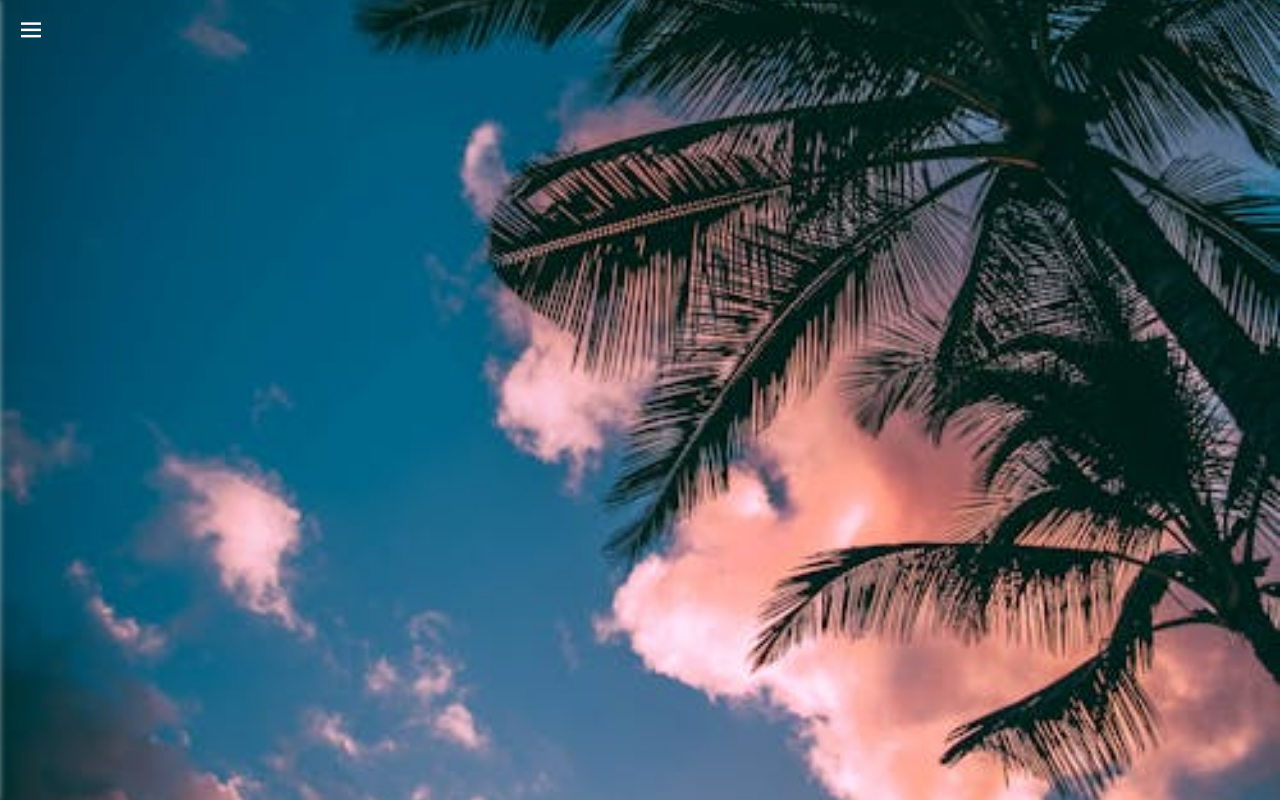
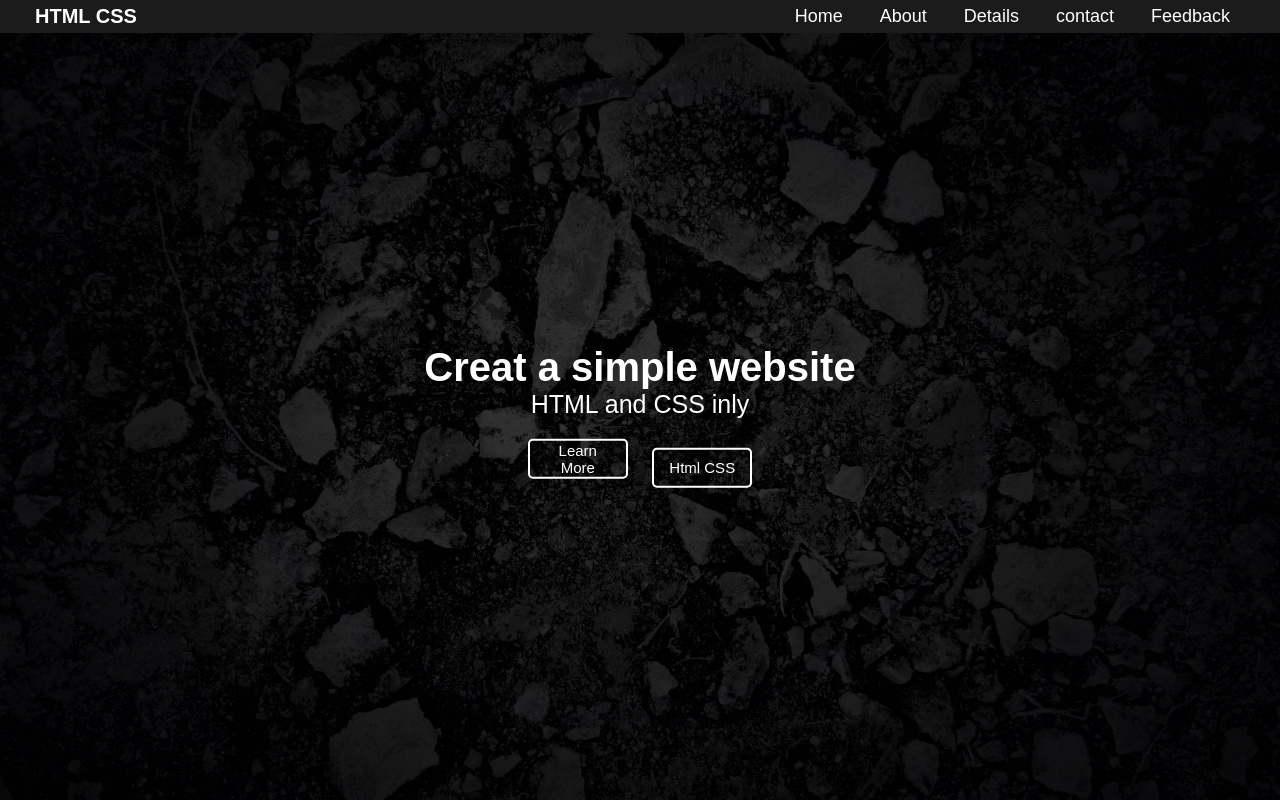
Before and after one commit to moniraafrin/Html-css, a plain HTML site: page index.html in a window 1280 px wide. Drawn offline with nearby package versions, Linux system fonts and the light colour scheme.

Commit message:
simple-website
simple-website

```diff
--- a/index.html
+++ b/index.html
@@ -3,57 +3,36 @@
 <head>
     <meta charset="UTF-8">
     <meta name="viewport" content="width=device-width, initial-scale=1.0">
-    <title>sidebar menu</title>
+    <title>Simple Website</title>
     <link rel="stylesheet" href="style.css">
-    <link href='https://unpkg.com/boxicons@2.1.4/css/boxicons.min.css' rel='stylesheet'>
+    <script src="https://kit.fontawesome.com/a076d05399.js" crossorigin="anonymous"></script>
+
 </head>
 <body>
+    <nav>
     <div class="content">
-
-    <input type="checkbox" id="check">
-    <div class="button">
-        <label for="check">
-            <i class='bx bx-menu'></i>
-        </label>
+        <div class="menu">
+            <div class="logo">
+                <a href="#">HTML CSS</a>
             </div>
-
-    <div class="sidebar_menu">
-        <div class="logo">
-            <a href="#">Sidebar Menu</a>
-        </div>
-        <div class="btn_one">
-            <label for="check">
-                <i class='bx bx-x'></i>
-            </label>
-        </div>
-
-        <div class="menu">
             <ul>
-       <li><a href="#"> <i class='bx bx-qr'></i>
-        Dashboard</a></li>
-       <li><a href="#"> <i class='bx bx-link'></i>
-        Shortcuts</a></li>
-       <li><a href="#"> <i class="bx bx-calendar-week"></i>
-        Overview</a></li>
-       <li><a href="#"> <i class='bx bxs-image-alt'></i>
-        Image</a></li>
-       <li><a href="#"> <i class='bx bxs-calendar-minus'></i>
-        Event</a></li>
-       <li><a href="#"> <i class='bx bxs-contact'></i>
-        Contact</a></li>
-       <li><a href="#"> <i class='bx bxs-message-rounded-dots'></i>
-        Feedback</a></li>
+                <li><a href="#">Home</a></li>
+                <li><a href="#">About</a></li>
+                <li><a href="#">Details</a></li>
+                <li><a href="#">contact</a></li>
+                <li><a href="#">Feedback</a></li>
             </ul>
         </div>
-
-    <div class="social_media">
-        <a href="#"><i class='bx bxl-facebook-circle'></i></a>
-        <a href="#"><i class='bx bxl-twitter'></i></a>
-        <a href="#"><i class='bx bxl-youtube'></i></a>
-        <a href="#"><i class='bx bxl-instagram-alt'></i></a>
+    </div>
+</nav>
+<div class="img"></div>
+<div class="center">
+<div class="title">Creat a simple website </div>
+<div class="sub-title">HTML and CSS inly</div>
+<div class="btn">
+    <button>Learn More</button>
+    <button>Html CSS</button>
 </div>
 </div>
-   </div>
-
 </body>
 </html>
--- a/style.css
+++ b/style.css
@@ -1,114 +1,116 @@
 *{
     padding: 0;
     margin: 0;
+    box-sizing: border-box;
     font-family: "Poppins", sans-serif;
-    box-sizing: border-box;
 }
-.content{
-    position: relative;
-    background: url('nature.jpeg') right no-repeat;
-    background-size: cover;
+nav{
+    background: #1b1b1b;
+    width: 100%;
+    padding-bottom: 5px;
+    padding-top: 5px;
+    position: fixed;
+    z-index: 12;
+}
+nav .menu{
+    max-width: 1250px;
+    margin: auto;
+    display: flex;
+    align-items: center;
+    justify-content: space-between;
+    padding: 0 20px;
+}
+.menu .logo a{
+    text-decoration: none;
+    color: #fff;
+    font-size: 20px;
+    font-weight: 600;
+}
+.menu ul{
+    display: inline-flex;
+}
+.menu ul li{
+    list-style: none;
+    margin-left: 7px;
+}
+.menu ul li a{
+    text-decoration: none;
+    text-align: center;
+    color: #fff;
+    font-size: 18px;
+    font-weight: 500;
+    padding: 8px 15px;
+    border-radius: 5px;
+    transition: all 0.3s ease;
+}
+.menu ul li a:hover{
+    background: #fff;
+    color: #000;
+}
+.img{
+    background: url("black.jpg") no-repeat;
     height: 100vh;
     width: 100%;
+    background-position: center;
+    background-size: cover;
+    position: relative;
 }
-.content .sidebar_menu{
-   position: fixed;
-   height: 100vh;
-   width: 300px;
-   left: -300px;
-   background: rgba(255,255,255,0.1);
-   box-shadow: 0 0 6px rgba(255,255,255,0.5);
+.img::before{
+    content: '';
+    position: absolute;
+    height: 100%;
+    width: 100%;
+    background: rgba(0,0,0,0.4);
 }
-.sidebar_menu .logo{
+.center{
+    position: absolute;
+    top: 52%;
+    left: 50%;
     width: 100%;
-    height: 60px;
-    box-shadow: 0 0 10px rgba(255,255,255,0.1);
-    position: absolute;
+    transform: translate(-50%, -50%);
+    padding: 0 20px;
+    text-align: center;
 }
-.sidebar_menu .logo a{
+.center .title{
+     color: #fff;
+     font-size: 40px;
+     font-weight: 600;
+}
+.center .sub-title{
     color: #fff;
     font-size: 25px;
     font-weight: 500;
-    text-decoration: none;
-    line-height: 60px;
-    left: 50px;
-    position: absolute;
 }
-.sidebar_menu .menu{
-   position: absolute;
-   top: 80px;
-   width: 100%;
+.center .btn{
+    margin-top: 20px;
 }
-.sidebar_menu .menu li{
-    margin-top: 6px;
-    padding: 14px 24px;
-    transition: all 0.3s linear;
+.center .btn button{
+    height: 40px;
+    width: 100px;
+    border-radius: 5px;
+    border: none;
+    padding: 0 10px;
+    font-size: 15px;
+    font-weight: 500;
+    margin: 0 10px;
+    border: 2px solid #fff;
+    cursor: pointer;
+    outline: none;
+    transition: all 0.3s ease;
 }
-.sidebar_menu .menu i{
-    color: white;
-    font-size: 20px;
-    padding: 8px;
+.center .btn button:first-child{
+    color: #fff;
+    background: none;
 }
-.sidebar_menu .menu a{
-    color: white;
-    text-decoration: none;
-    font-size: 20px;
+.center .btn button:first-child:hover{
+    background: #fff;
+    color: #000;
 }
-.sidebar_menu .menu li:hover{
-    border-left: 2px solid #fff;
-    box-shadow: 0 0 10px rgba(255,255,255,0.5);
+.center .btn button:last-child{
+    color: #fff;
+    background: none;
 }
-.sidebar_menu .social_media{
-    position: absolute;
-    left: 50%;
-    bottom: 80px;
-    transform: translateX(-50%);
+.center .btn button:last-child:hover{
+    background: #fff;
+    color: #000;
 }
-.social_media i{
-    padding: 0 5px;
-    color: #fff;
-    opacity: 0.6;
-    font-size: 20px;
-    transition: all 0.2s linear;
-}
-.social_media i:hover{
-    opacity: 1;
-}
-#check{
-    display: none;
-}
-.content .button i{
-    color: #fff;
-    font-size: 30px;
-    font-weight: 500;
-    position: absolute;
-    left: 16px;
-    line-height: 60px;
-    cursor: pointer;
-    opacity: 1;
-    transition: all 0.3s linear;
-}
-.sidebar_menu .btn_one i{
-    font-size: 30px;
-    line-height: 60px;
-    position: absolute;
-    left: 250px;
-    cursor: pointer;
-    opacity: 0;
-    transition: all 0.3s linear;
-}
-.button i:hover{
-    font-size: 28px;
-}
-.btn_one i:hover{
-    font-size: 24px;
-}
-#check:checked ~ .sidebar_menu{
-    left: 0px;
-}
-#check:checked ~ .button i{
-    opacity: 0;
-}
-#check:checked ~ .sidebar_menu .btn_one i{
-    opacity: 1;
-}
```
Also changed, not shown: black.jpg (added). Lines whose indentation alone changed are shown as unchanged.
